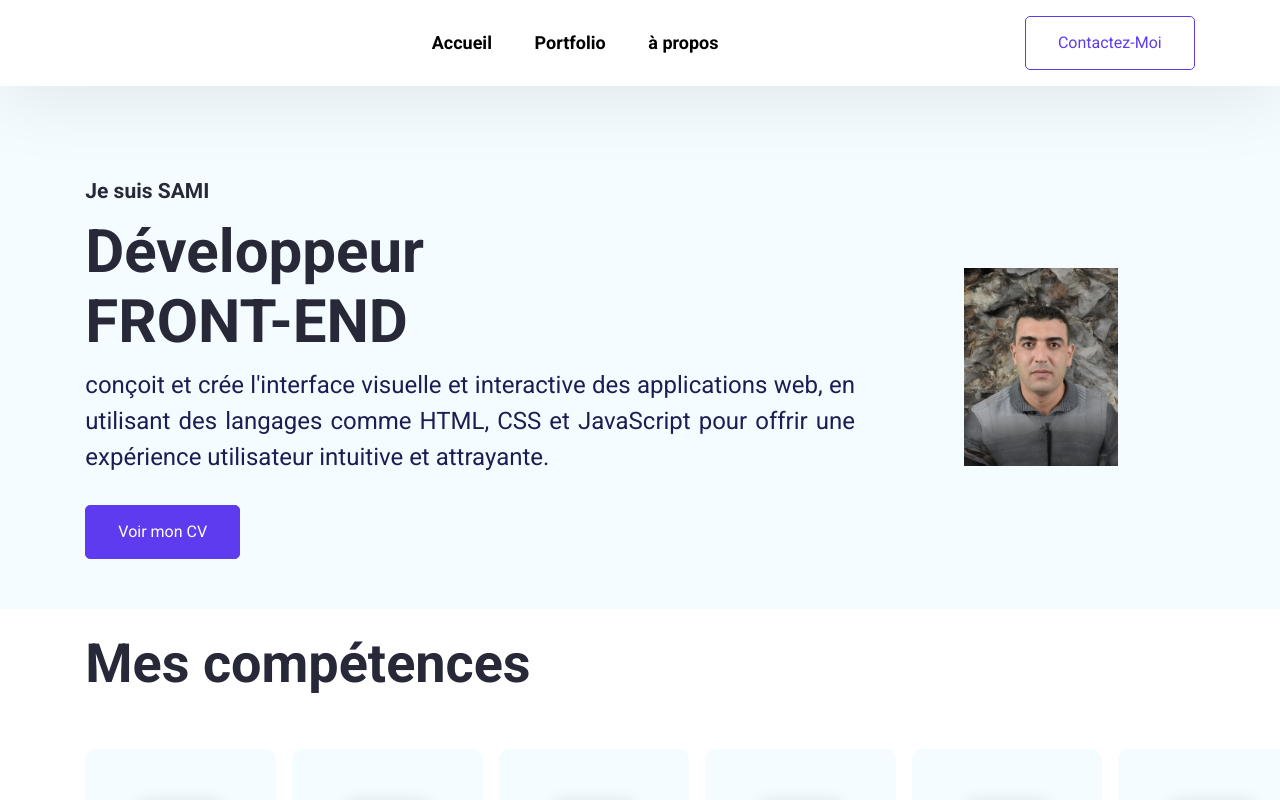
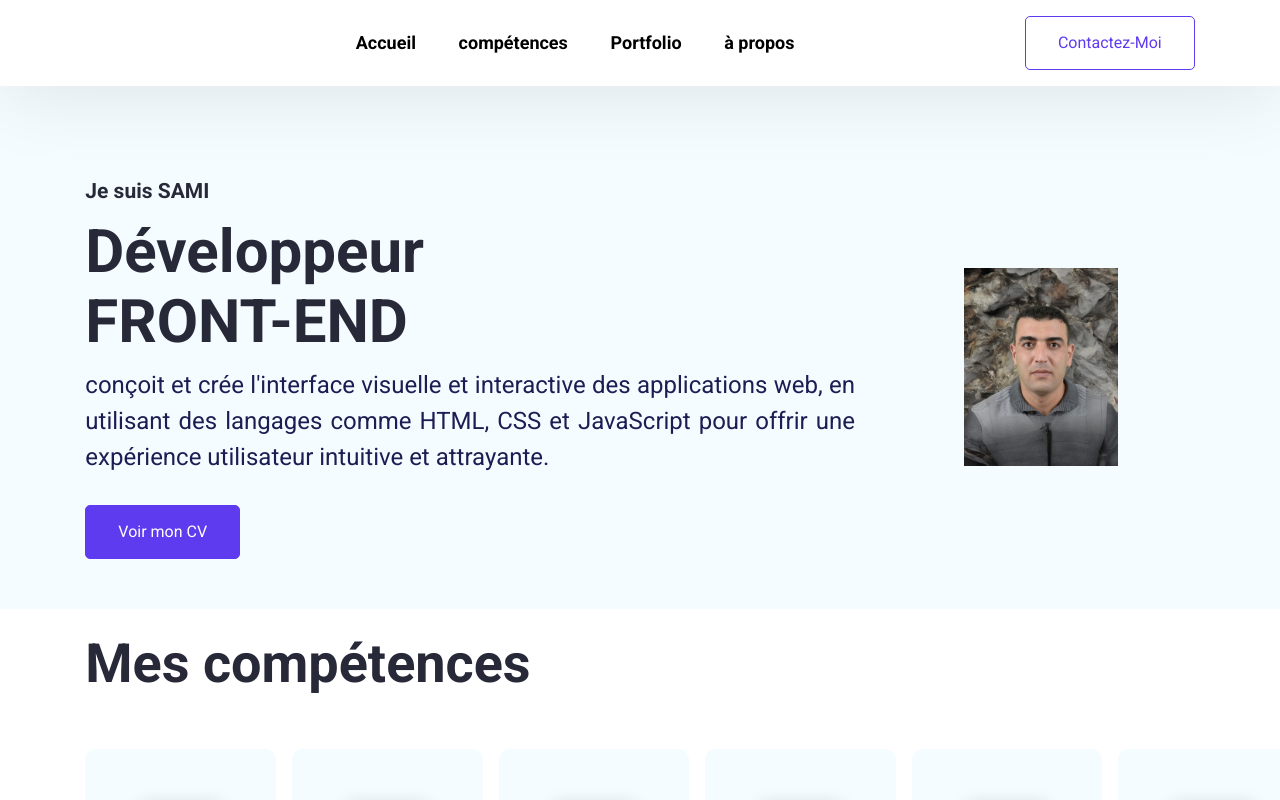
Before and after one commit to samiNedjai/Portfolio, a React (Create React App) app: page / in a window 1280 px wide. Shown: the top 800 px of the page. Built offline with nearby package versions, Linux system fonts and the light colour scheme.

Commit message:
ajout compétences-navbar

```diff
--- a/src/components/Footer.jsx
+++ b/src/components/Footer.jsx
@@ -21,6 +21,18 @@
                 className="text-md"
               >
                 Accueil
+              </Link>
+            </li>
+            <li>
+              <Link
+                spy={true}
+                smooth={true}
+                offset={-70}
+                duration={500}
+                to="mySkills"
+                className="text-md"
+              >
+                Compétences
               </Link>
             </li>
             <li>
--- a/src/components/Navbar.jsx
+++ b/src/components/Navbar.jsx
@@ -69,6 +69,20 @@
               smooth={true}
               offset={-70}
               duration={500}
+              to="mySkills"
+              className="navbar--content"
+            >
+            compétences
+            </Link>
+          </li>
+          <li>
+            <Link
+              onClick={closeMenu}
+              activeClass="navbar--active-content"
+              spy={true}
+              smooth={true}
+              offset={-70}
+              duration={500}
               to="MyPortfolio"
               className="navbar--content"
             >
```
